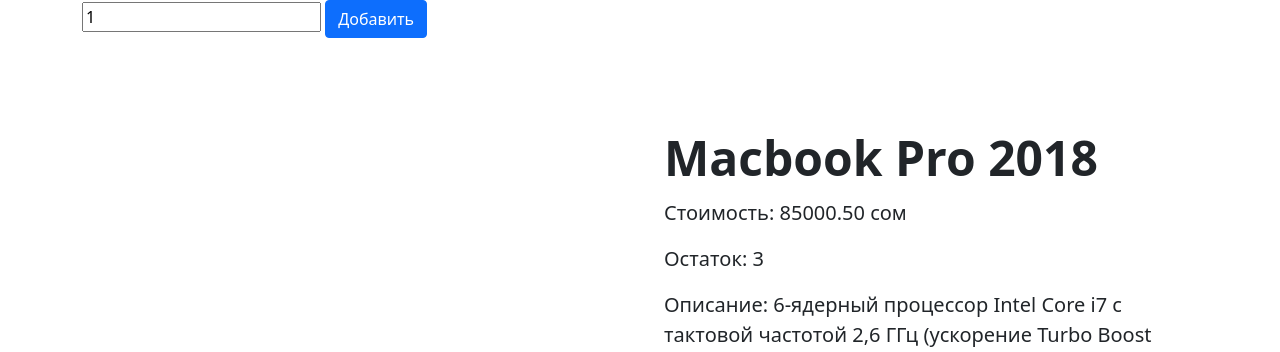
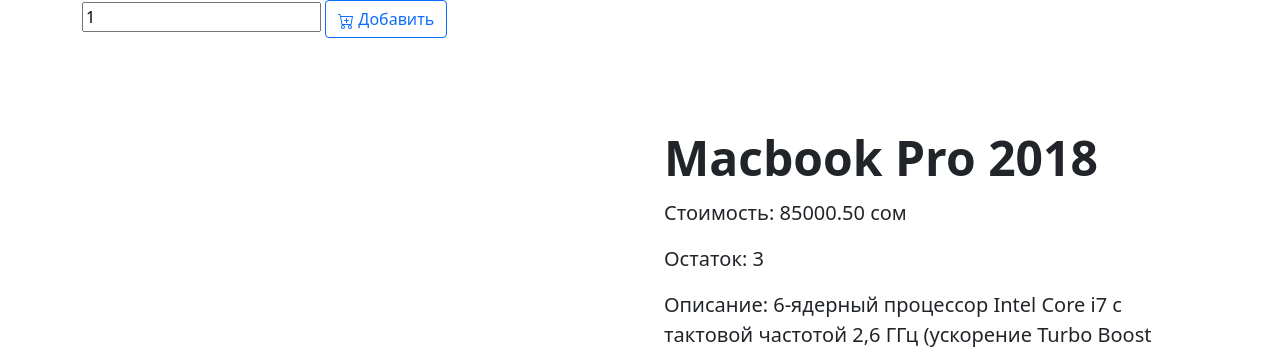
Before and after one commit to mtashtanovski/e-shop_labwork, a Django app: page /product/1/ in a window 1280 px wide. Shown: the part 56-408 px from the top of the page. Run offline with Django 3.2, Linux system fonts and the light colour scheme; data comes from the database, SQL or seed files in the repository.

Commit message:
1. Modified styling and displaying elements on pages.

```diff
--- a/source/webapp/templates/partials/cart_add_form.html
+++ b/source/webapp/templates/partials/cart_add_form.html
@@ -2,5 +2,11 @@
       method="post">
     {% csrf_token %}
     <input type="number" name="qty" value="1">
-    <button type="submit" class="btn btn-primary">Добавить</button>
+    <button type="submit" class="btn btn-outline-primary">
+        <svg xmlns="http://www.w3.org/2000/svg" width="16" height="16" fill="currentColor" class="bi bi-cart-plus" viewBox="0 0 16 16">
+            <path d="M9 5.5a.5.5 0 0 0-1 0V7H6.5a.5.5 0 0 0 0 1H8v1.5a.5.5 0 0 0 1 0V8h1.5a.5.5 0 0 0 0-1H9V5.5z"/>
+            <path d="M.5 1a.5.5 0 0 0 0 1h1.11l.401 1.607 1.498 7.985A.5.5 0 0 0 4 12h1a2 2 0 1 0 0 4 2 2 0 0 0 0-4h7a2 2 0 1 0 0 4 2 2 0 0 0 0-4h1a.5.5 0 0 0 .491-.408l1.5-8A.5.5 0 0 0 14.5 3H2.89l-.405-1.621A.5.5 0 0 0 2 1H.5zm3.915 10L3.102 4h10.796l-1.313 7h-8.17zM6 14a1 1 0 1 1-2 0 1 1 0 0 1 2 0zm7 0a1 1 0 1 1-2 0 1 1 0 0 1 2 0z"/>
+        </svg>
+        Добавить
+    </button>
 </form>
--- a/source/webapp/templates/product/index.html
+++ b/source/webapp/templates/product/index.html
@@ -24,10 +24,10 @@
                         <h5 class="card-title"><a
                                 href="{% url "webapp:product_view" product.pk %}">{{ product.title }}</a></h5>
                         <p class="card-text">Категория: {{ product.get_category_display }}</p>
-                        <p class="card-text">Осталось: {{ product.amount }} по {{ product.price }} сом</p>
+                        <p class="card-text">Осталось: <b>{{ product.balance }}</b> по {{ product.price }} сом</p>
                         <div class="btn-group">
-                            <a class="btn btn-primary" href="{% url 'webapp:product_update' product.pk %}">Изменить</a>
-                            <a class="btn btn-danger" href="{% url 'webapp:product_delete' product.pk %}">Удалить</a>
+                            <a class="btn btn-outline-primary" href="{% url 'webapp:product_update' product.pk %}">Изменить</a>
+                            <a class="btn btn-outline-danger" href="{% url 'webapp:product_delete' product.pk %}">Удалить</a>
                         </div>
                         {% include "partials/cart_add_form.html" %}
                     </div>
```
